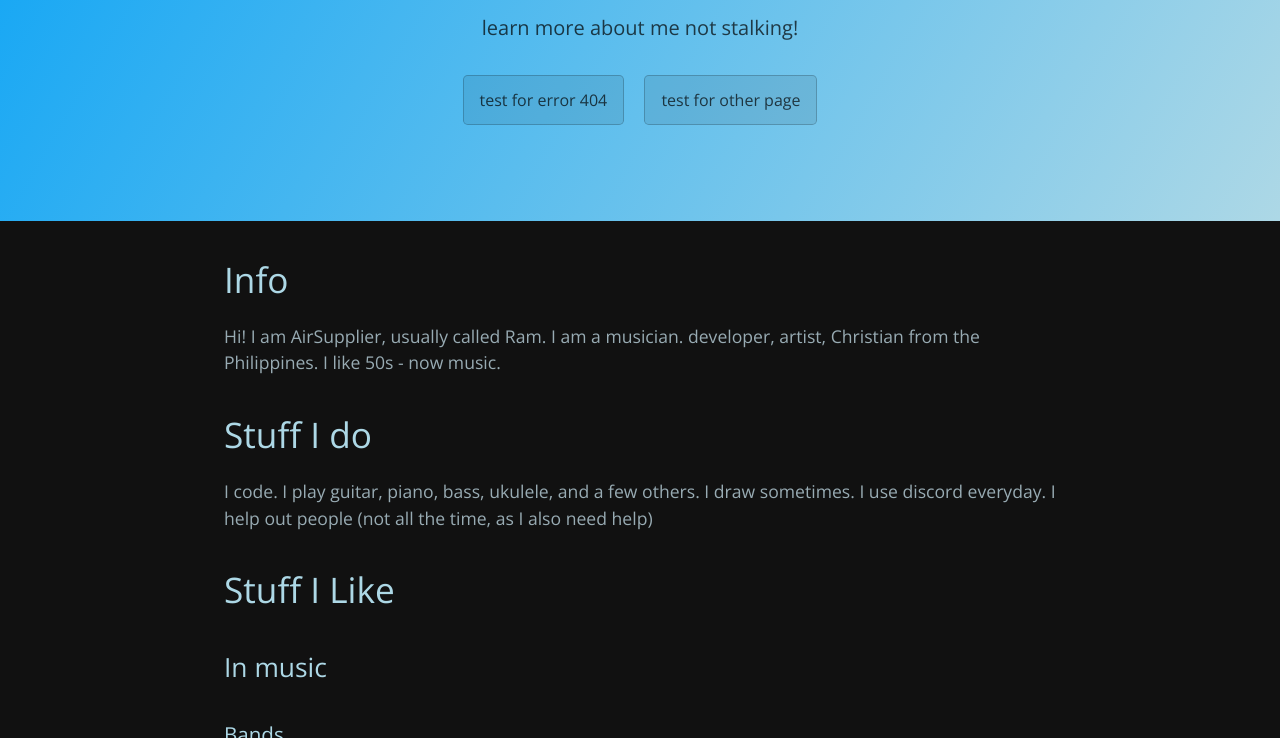
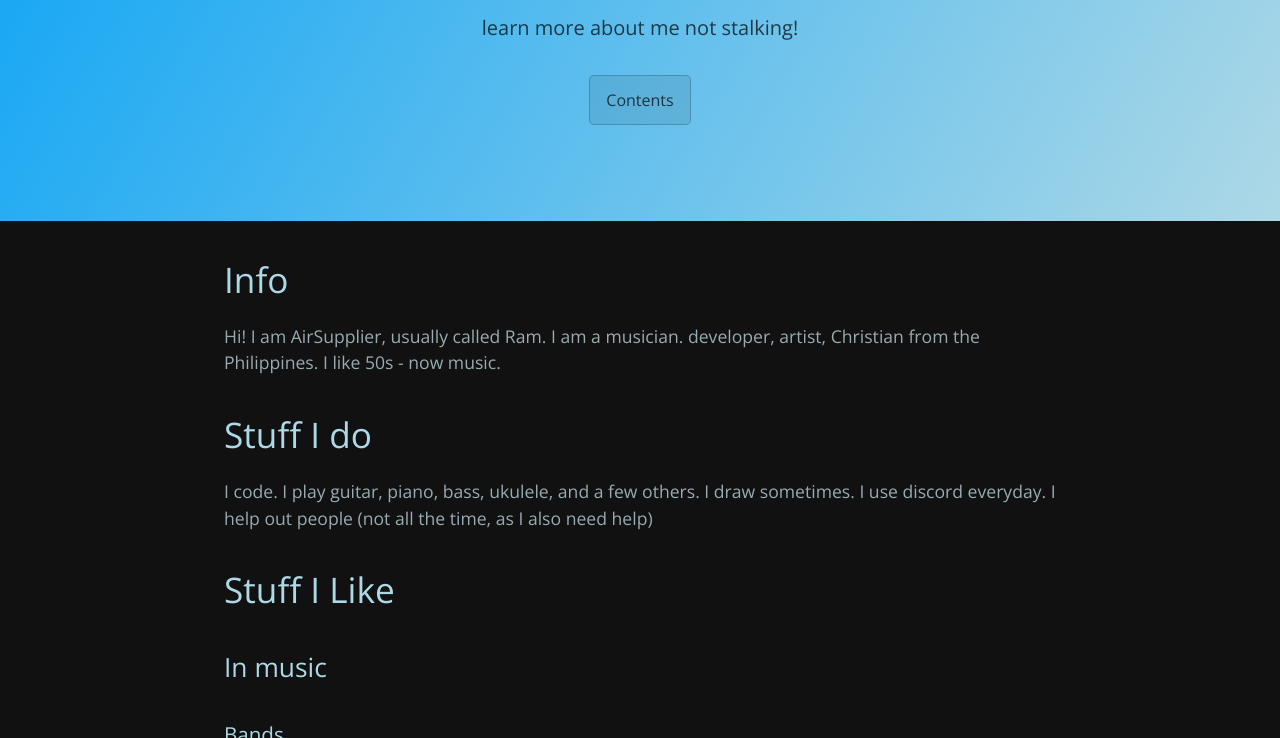
Before and after one commit to doctrinedatabase/doctrine, a Jekyll site: the page built from aboutme.md, in a window 1280 px wide and 900 px high, cut to the strip 162-900 px from the top of the window. Built offline with Jekyll 4.4.1, drawn with Linux system fonts in a browser that asks for light colours.

Commit message:
Update default.html

```diff
--- a/_layouts/default.html
+++ b/_layouts/default.html
@@ -29,8 +29,7 @@
     <header class="page-header" role="banner">
       <h1 class="project-name">{{ page.title | default: site.title | default: site.github.repository_name }}</h1>
       <h2 class="project-tagline">{{ page.description | default: site.description | default: site.github.project_tagline }}</h2>
-          <a href="/another-page" class="btn">test for error 404</a>
-          <a href="/contents" class="btn">test for other page</a>
+          <a href="/contents" class="btn">Contents</a>
     </header>
 
     <main id="content" class="main-content" role="main">
```
